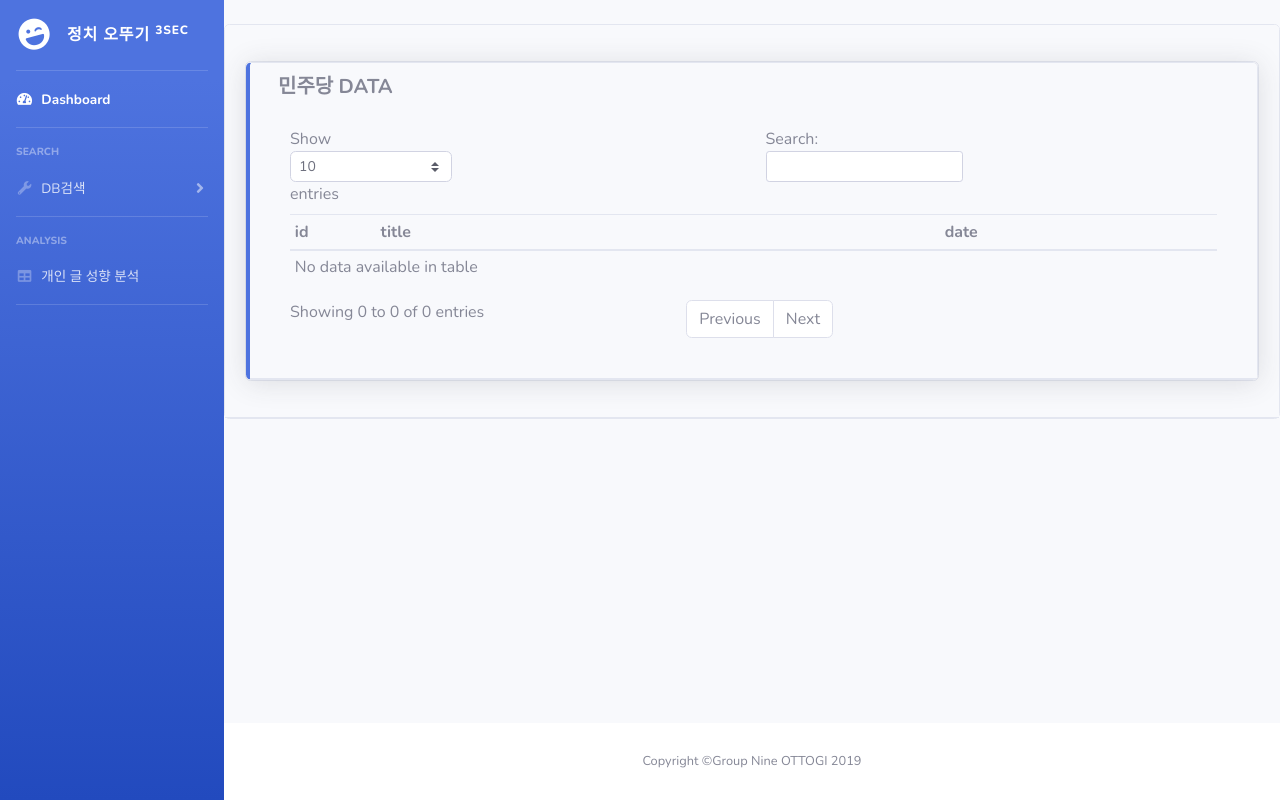
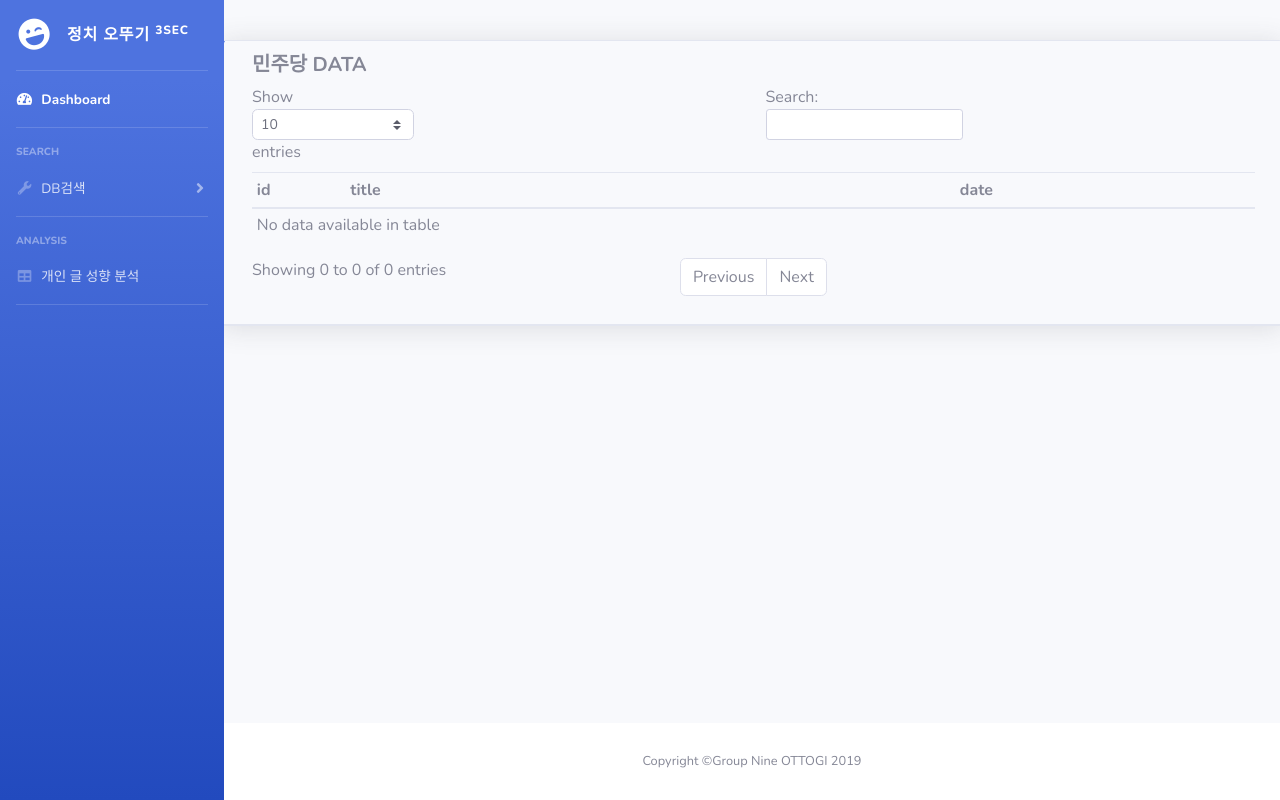
Before and after one commit to dc-koreauniv-9/Project-Assemble, a Flask app: page /2_2p/ in a window 1280 px wide. Run offline with Flask 2, Linux system fonts and the light colour scheme; data that the repository does not hold is empty; some libraries are stand-ins or nearby versions.

Commit message:
2페이지 수정 2

```diff
--- a/Model.py
+++ b/Model.py
@@ -21,6 +21,7 @@ class W2V_LR():
 
     def predict_article(self, news):
         data = [_[0] for _ in self.okt.pos(news) if _[1] == "Noun"]
+        print(data)
         predicted = self.model.predict_proba(self.w2v_corpus(data))
 
         return predicted
--- a/total/app.py
+++ b/total/app.py
@@ -59,7 +59,8 @@ def hello_world4():
 @app.route('/4p/', methods=['POST', 'GET'])
 def hello_world5():
     if request.method == 'POST':
-        text = request.data.decode("utf-8")
+        text = request.data.split('=')[1]
+        print(text)
         classifier = W2V_LR()
         prob_text = list(classifier.predict_article(text)[0])
         most_polarized = list(classifier.predict_sentences(text))
--- a/total/templates/2_2TheMinJoo.html
+++ b/total/templates/2_2TheMinJoo.html
@@ -77,21 +77,21 @@
 		<!-- Main Content -->
 		<div id="content">
 			<!-- Begin Page Content -->
-			<div class="container-fluid">
-				<br>
+			<div class="container-fluid p-3">
+<!--				<br>-->
 			</div>
 			<div class="content">
 				<div class="row">
-					<div class="col-md-12">
-						<div class="card">
-							<div class="card-header">
-								<div class="card board-danger golge my-4" style="width:100%;">
-									<div class="card border-left-primary shadow h-100 py-0">
+<!--					<div class="col-md-12">-->
+<!--						<div class="card">-->
+<!--							<div class="card-header">-->
+<!--								<div class="card board-danger golge my-4" style="width:100%;">-->
+									<div class="card border-left-primary shadow h-100 m-2" style="width:100%;">
 										<div class="card-body p-0">
 											<div class="row no-gutters align-items-center">
 												<div class="card-header py-1" style="width:100%;">
 													<h5 class="text-left m-2" style="font-weight: bold; ">민주당 DATA</h5>
-													<div class="card-body">
+													<div class="card-body p-0 m-2">
 														<div class="table-responsive">
 															<table id="TheMinJooData" class="table table-sm table-hover">
 															<thead>
@@ -129,10 +129,10 @@
 											</div>
 										</div>
 									</div>
-								</div>
-							</div>
-						</div>
-					</div>
+<!--								</div>-->
+<!--							</div>-->
+<!--						</div>-->
+<!--					</div>-->
 				</div>
 			</div>
 		</div>
--- a/total/templates/4tables.html
+++ b/total/templates/4tables.html
@@ -273,7 +273,7 @@
 	    var text = document.getElementById("txtdata").value;
 			$.ajax({
 				url: '/4p/',
-				contentType: 'text',
+                contentType: "text; charset=UTF-8",
 				type: 'post',
 				data: {
 					'content': text
```
Also changed, not shown: total/static/vendor/datatables/dataTables.bootstrap4.css.
